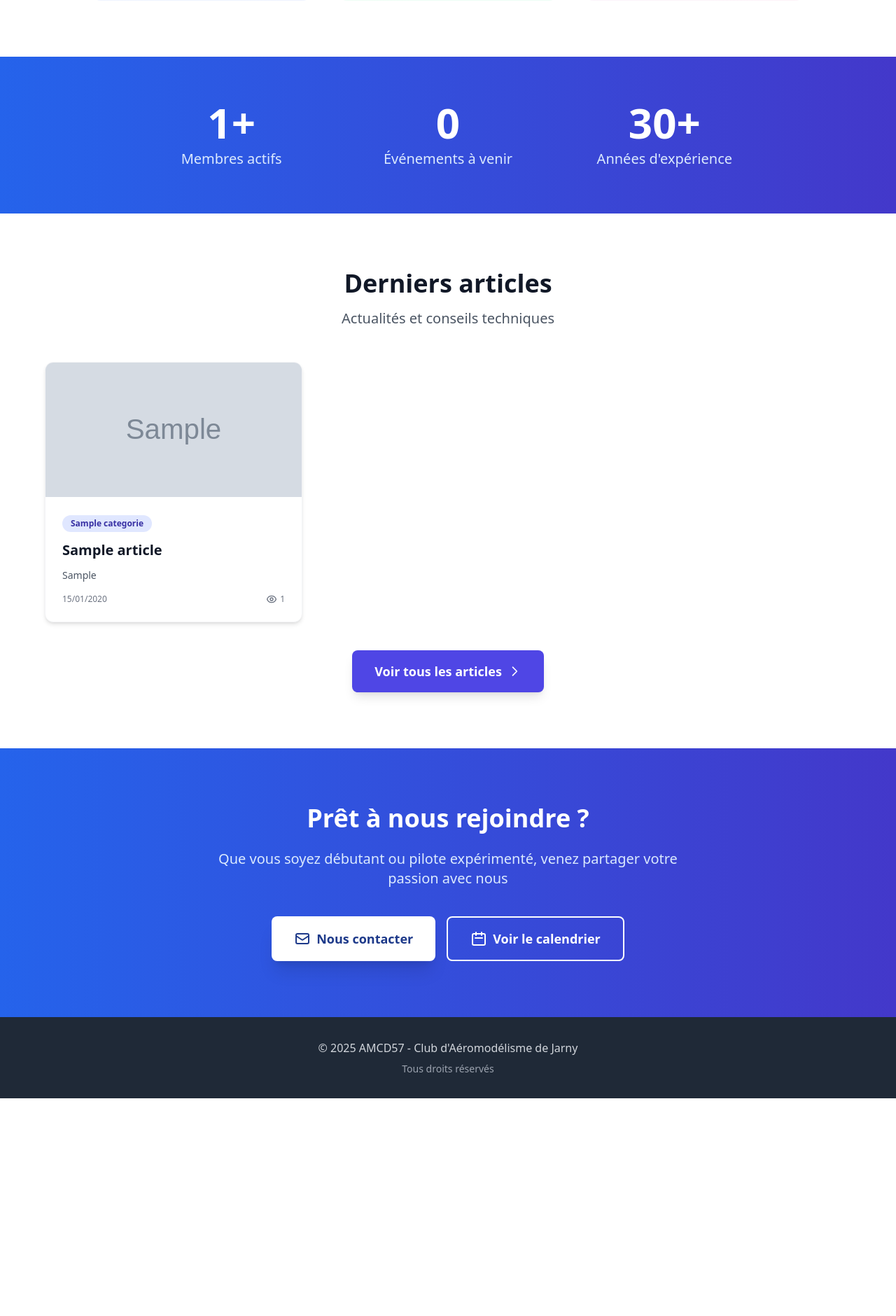
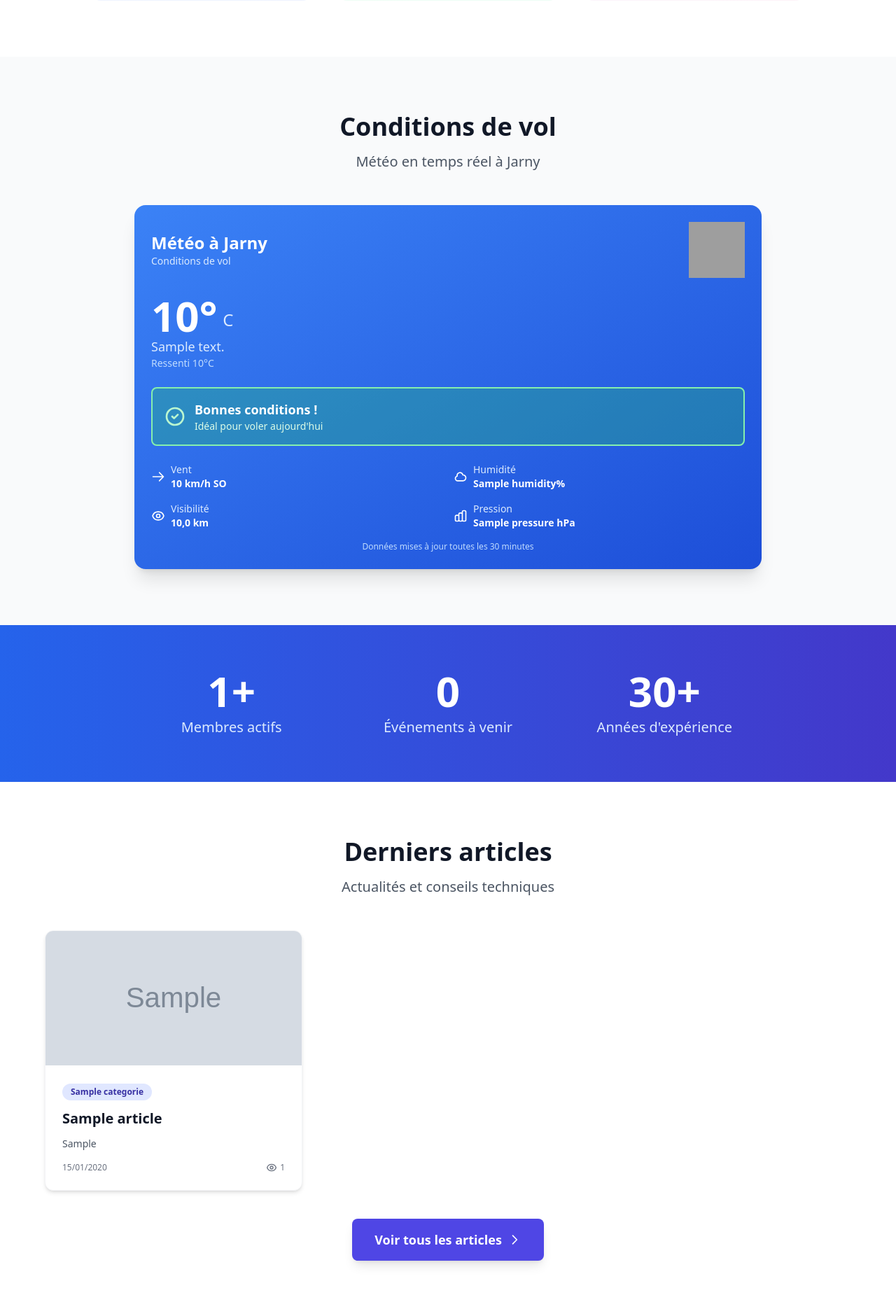
Before and after one commit to alo635/amcd57-django, a Django app: page / in a window 1280 px wide. Shown: the part 1481-3361 px from the top of the page at 70% size. Before the commit the page ends 3050 px from the top, so only its background shows below. Run offline with Django 5.2, Linux system fonts and the light colour scheme; tables that the repository leaves empty hold one stand-in row (values such as "Sample post"); grey boxes marked "Sample" are stand-in pictures; a database or web service that is not in the repository returns one stand-in record (values such as "Sample title"); data that the repository does not hold is empty; some libraries are stand-ins or nearby versions; grey boxes are pictures that could not be loaded.

Commit message:
🏠 feat: Création du widget météo
- Ajout vue home dans core/views.py
- Création du template widget

```diff
--- a/core/urls.py
+++ b/core/urls.py
@@ -12,6 +12,7 @@ app_name = 'core'
 urlpatterns = [
     # Page d'accueil : http://127.0.0.1:8000/
     path('', views.home, name='home'),
+    path('api/weather/', views.weather_widget, name='weather_api'),
 
     # Page contact : http://127.0.0.1:8000/contact/
     # path('contact/', views.contact, name='contact'),
--- a/core/views.py
+++ b/core/views.py
@@ -4,9 +4,12 @@ Vues pour l'application Core AMCD57
 
 from django.shortcuts import render
 from django.utils import timezone
+from django.http import JsonResponse
 from blog.models import Article
 from events.models import Evenement
 from members.models import ProfilMembre
+from django.core.cache import cache
+from .services.weather import WeatherService
 
 
 def home(request):
@@ -40,11 +43,50 @@ def home(request):
         ).count(),
         'nombre_articles': Article.objects.filter(statut='publie').count(),
     }
+    # Vider le cache météo (temporaire pour debug)
+    #cache.delete('weather_current_jarny')
+
+    # Météo
+    weather_service = WeatherService()
+    current_weather = weather_service.get_current_weather()
+
+    # ← AJOUT DE LOGS
+    #print("=" * 50)
+    #print("🌤️  DONNÉES MÉTÉO DANS LA VUE :")
+    #print(f"Type : {type(current_weather)}")
+    #print(f"Contenu : {current_weather}")
+    #print("=" * 50)
+
+    # Conditions de vol
+    if current_weather.get('success'):
+        current_weather['good_for_flying'] = weather_service.is_good_flying_conditions(current_weather)
+        current_weather['wind_direction_text'] = weather_service.get_wind_direction_text(current_weather['wind_direction'])
+
 
     context = {
         'articles_recents': articles_recents,
         'evenements_a_venir': evenements_a_venir,
         'stats': stats,
+        'weather': current_weather,
     }
 
     return render(request, 'core/home.html', context)
+
+def weather_widget(request):
+    """
+    API pour le widget météo
+    Retourne les données météo en JSON
+    URL : /api/weather/
+    """
+    weather_service = WeatherService()
+    current_weather = weather_service.get_current_weather()
+    forecast = weather_service.get_forecast(days=5)
+
+    if current_weather.get('success'):
+        current_weather['good_for_flying'] = weather_service.is_good_flying_conditions(current_weather)
+        current_weather['wind_direction_text'] = weather_service.get_wind_direction_text(current_weather['wind_direction'])
+
+    return JsonResponse({
+        'current': current_weather,
+        'forecast': forecast
+    })
--- a/templates/core/home.html
+++ b/templates/core/home.html
@@ -134,7 +134,18 @@
         </div>
     </div>
 </section>
-
+<!-- Section Météo -->
+<section class="py-20 bg-gray-50">
+    <div class="container mx-auto px-4">
+        <div class="max-w-4xl mx-auto">
+            <div class="text-center mb-12">
+                <h2 class="text-4xl font-bold text-gray-900 mb-4">Conditions de vol</h2>
+                <p class="text-xl text-gray-600">Météo en temps réel à Jarny</p>
+            </div>
+            {% include 'core/widgets/weather_widget.html' %}
+        </div>
+    </div>
+</section>
 <!-- Chiffres clés -->
 <section class="py-16 bg-gradient-to-r from-blue-600 to-indigo-700 text-white">
     <div class="container mx-auto px-4">
--- /dev/null
+++ b/templates/core/widgets/weather_widget.html
@@ -0,0 +1,111 @@
+<!-- Widget Météo -->
+{% if weather.success %}
+<div class="bg-gradient-to-br from-blue-500 to-blue-700 rounded-2xl shadow-xl p-6 text-white">
+    <!-- En-tête -->
+    <div class="flex items-center justify-between mb-6">
+        <div>
+            <h3 class="text-2xl font-bold">Météo à {{ weather.city }}</h3>
+            <p class="text-blue-100 text-sm">Conditions de vol</p>
+        </div>
+        <div class="text-6xl">
+            <img src="https://openweathermap.org/img/wn/{{ weather.icon }}@2x.png"
+                 alt="{{ weather.description }}"
+                 class="w-20 h-20">
+        </div>
+    </div>
+
+    <!-- Température actuelle -->
+    <div class="mb-6">
+        <div class="flex items-end gap-2">
+            <span class="text-6xl font-bold">{{ weather.temperature }}°</span>
+            <span class="text-2xl text-blue-100 pb-2">C</span>
+        </div>
+        <p class="text-blue-100 text-lg">{{ weather.description }}</p>
+        <p class="text-blue-200 text-sm">Ressenti {{ weather.feels_like }}°C</p>
+    </div>
+
+    <!-- Indicateur conditions de vol -->
+    <div class="mb-6 p-4 rounded-lg {% if weather.good_for_flying %}bg-green-500/30 border-2 border-green-300{% else %}bg-red-500/30 border-2 border-red-300{% endif %}">
+        <div class="flex items-center gap-3">
+            {% if weather.good_for_flying %}
+            <svg class="w-8 h-8 text-green-200" fill="none" stroke="currentColor" viewBox="0 0 24 24">
+                <path stroke-linecap="round" stroke-linejoin="round" stroke-width="2" d="M9 12l2 2 4-4m6 2a9 9 0 11-18 0 9 9 0 0118 0z"/>
+            </svg>
+            <div>
+                <p class="font-bold text-lg">Bonnes conditions !</p>
+                <p class="text-sm text-green-100">Idéal pour voler aujourd'hui</p>
+            </div>
+            {% else %}
+            <svg class="w-8 h-8 text-red-200" fill="none" stroke="currentColor" viewBox="0 0 24 24">
+                <path stroke-linecap="round" stroke-linejoin="round" stroke-width="2" d="M12 8v4m0 4h.01M21 12a9 9 0 11-18 0 9 9 0 0118 0z"/>
+            </svg>
+            <div>
+                <p class="font-bold text-lg">Conditions difficiles</p>
+                <p class="text-sm text-red-100">Vol déconseillé</p>
+            </div>
+            {% endif %}
+        </div>
+    </div>
+
+    <!-- Détails -->
+    <div class="grid grid-cols-2 gap-4 text-sm">
+        <!-- Vent -->
+        <div class="flex items-center gap-2">
+            <svg class="w-5 h-5" fill="none" stroke="currentColor" viewBox="0 0 24 24">
+                <path stroke-linecap="round" stroke-linejoin="round" stroke-width="2" d="M14 5l7 7m0 0l-7 7m7-7H3"/>
+            </svg>
+            <div>
+                <p class="text-blue-100">Vent</p>
+                <p class="font-semibold">{{ weather.wind_speed }} km/h {{ weather.wind_direction_text }}</p>
+            </div>
+        </div>
+
+        <!-- Humidité -->
+        <div class="flex items-center gap-2">
+            <svg class="w-5 h-5" fill="none" stroke="currentColor" viewBox="0 0 24 24">
+                <path stroke-linecap="round" stroke-linejoin="round" stroke-width="2" d="M3 15a4 4 0 004 4h9a5 5 0 10-.1-9.999 5.002 5.002 0 10-9.78 2.096A4.001 4.001 0 003 15z"/>
+            </svg>
+            <div>
+                <p class="text-blue-100">Humidité</p>
+                <p class="font-semibold">{{ weather.humidity }}%</p>
+            </div>
+        </div>
+
+        <!-- Visibilité -->
+        <div class="flex items-center gap-2">
+            <svg class="w-5 h-5" fill="none" stroke="currentColor" viewBox="0 0 24 24">
+                <path stroke-linecap="round" stroke-linejoin="round" stroke-width="2" d="M15 12a3 3 0 11-6 0 3 3 0 016 0z"/>
+                <path stroke-linecap="round" stroke-linejoin="round" stroke-width="2" d="M2.458 12C3.732 7.943 7.523 5 12 5c4.478 0 8.268 2.943 9.542 7-1.274 4.057-5.064 7-9.542 7-4.477 0-8.268-2.943-9.542-7z"/>
+            </svg>
+            <div>
+                <p class="text-blue-100">Visibilité</p>
+                <p class="font-semibold">{{ weather.visibility|floatformat:1 }} km</p>
+            </div>
+        </div>
+
+        <!-- Pression -->
+        <div class="flex items-center gap-2">
+            <svg class="w-5 h-5" fill="none" stroke="currentColor" viewBox="0 0 24 24">
+                <path stroke-linecap="round" stroke-linejoin="round" stroke-width="2" d="M9 19v-6a2 2 0 00-2-2H5a2 2 0 00-2 2v6a2 2 0 002 2h2a2 2 0 002-2zm0 0V9a2 2 0 012-2h2a2 2 0 012 2v10m-6 0a2 2 0 002 2h2a2 2 0 002-2m0 0V5a2 2 0 012-2h2a2 2 0 012 2v14a2 2 0 01-2 2h-2a2 2 0 01-2-2z"/>
+            </svg>
+            <div>
+                <p class="text-blue-100">Pression</p>
+                <p class="font-semibold">{{ weather.pressure }} hPa</p>
+            </div>
+        </div>
+    </div>
+
+    <!-- Dernière mise à jour -->
+    <p class="text-xs text-blue-200 mt-4 text-center">
+        Données mises à jour toutes les 30 minutes
+    </p>
+</div>
+{% else %}
+<div class="bg-red-50 border-2 border-red-200 rounded-xl p-6 text-center">
+    <svg class="w-12 h-12 text-red-600 mx-auto mb-4" fill="none" stroke="currentColor" viewBox="0 0 24 24">
+        <path stroke-linecap="round" stroke-linejoin="round" stroke-width="2" d="M12 8v4m0 4h.01M21 12a9 9 0 11-18 0 9 9 0 0118 0z"/>
+    </svg>
+    <p class="text-red-800 font-semibold">Données météo indisponibles</p>
+    <p class="text-red-600 text-sm">{{ weather.error }}</p>
+</div>
+{% endif %}
```
Also changed, not shown: amcd57_project/settings.py (+8 -0 lines), core/services/weather.py (added, +219 -0 lines), core/services/__init__.py (added), static/images/hero-bg.jpg (added).
